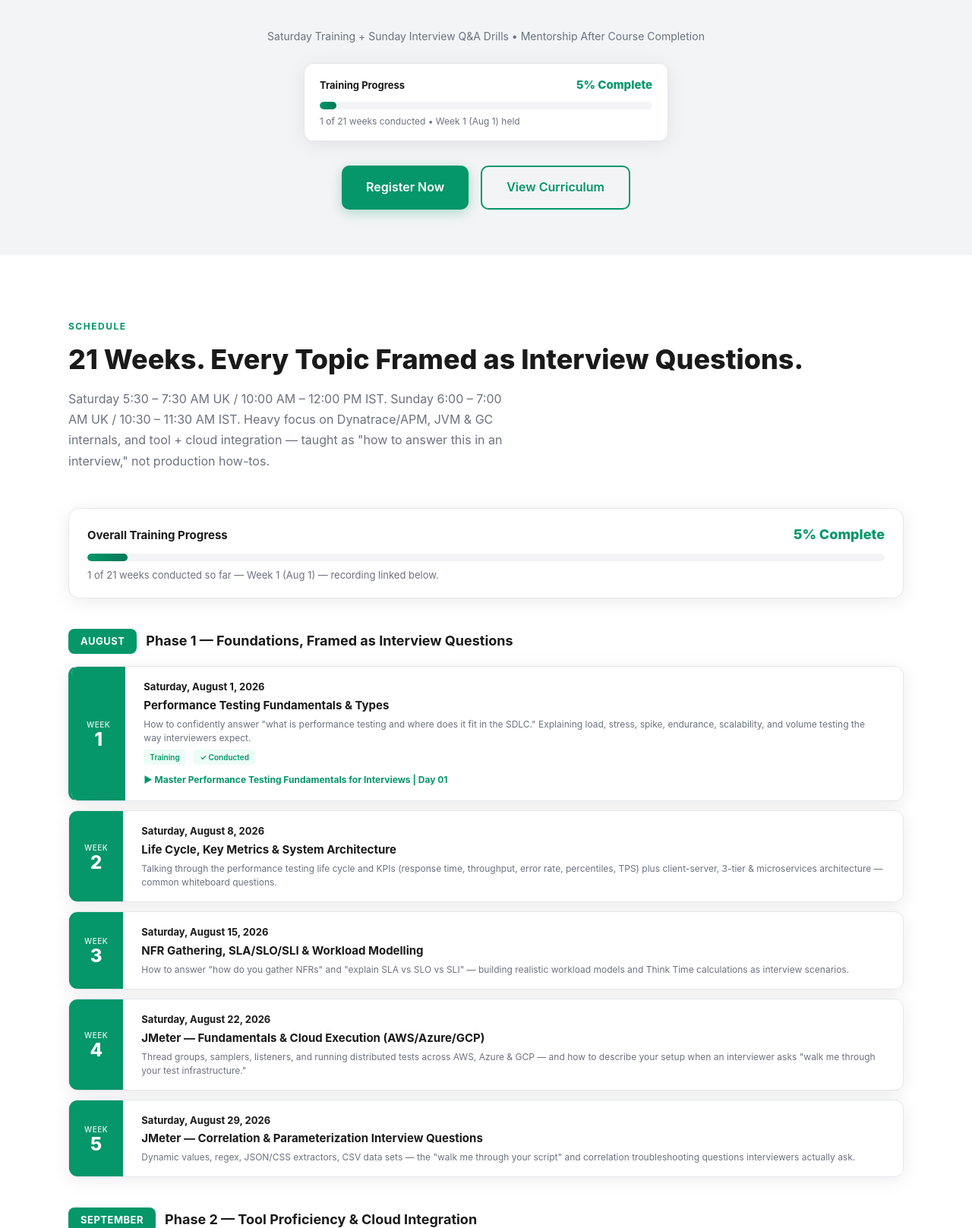
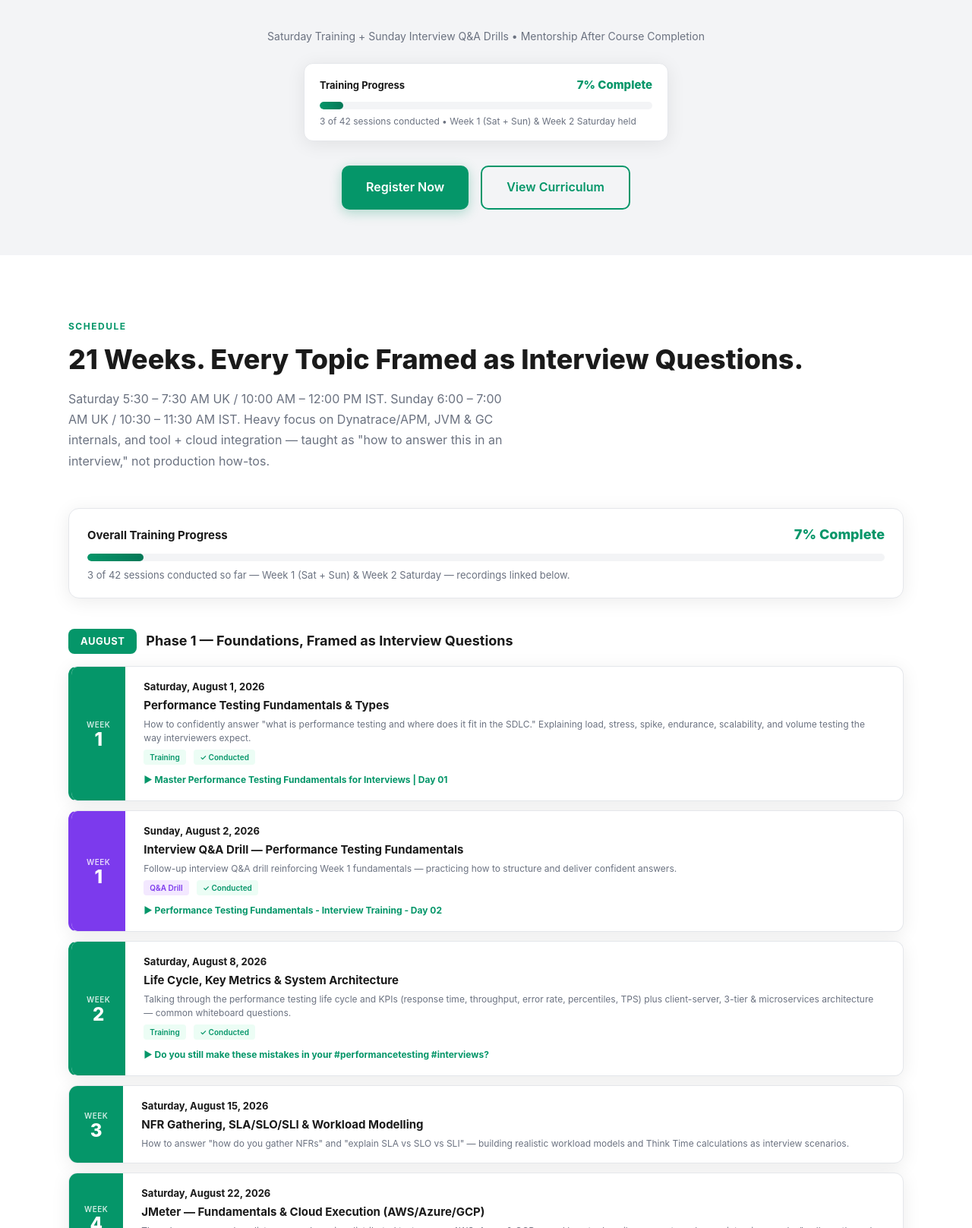
Before and after one commit to vasanthshanmugam/whats-new, a plain HTML site: page interview-prep.html in a window 1280 px wide. Shown: the part 590-2207 px from the top of the page at 76% size. Drawn offline with Linux system fonts and the light colour scheme.

Commit message:
Update latest videos

```diff
--- a/interview-prep.html
+++ b/interview-prep.html
@@ -185,8 +185,11 @@ section:nth-child(even){background:var(--light)}
   margin-top:6px;margin-right:6px;
 }
 .session-tag.training{background:var(--green-soft);color:var(--green)}
+.session-tag.qa-drill{background:#F3E8FF;color:#7C3AED}
 .session-tag.completed-tag{background:#ECFDF5;color:#059669}
 .session-card.completed{border-left:4px solid #059669}
+.session-card.sunday{border-left:4px solid #7C3AED}
+.session-num.sunday-num{background:#7C3AED}
 .watch-link{
   display:inline-flex;align-items:center;gap:5px;
   margin-top:8px;
@@ -412,10 +415,10 @@ footer .footer-links a:hover{color:var(--white)}
     <div class="hero-progress">
       <div class="progress-box-header">
         <h3>Training Progress</h3>
-        <span class="percent">5% Complete</span>
+        <span class="percent">7% Complete</span>
       </div>
-      <div class="progress-box-track"><div class="progress-box-fill" style="width:5%"></div></div>
-      <div class="progress-box-note">1 of 21 weeks conducted &bull; Week 1 (Aug 1) held</div>
+      <div class="progress-box-track"><div class="progress-box-fill" style="width:7%"></div></div>
+      <div class="progress-box-note">3 of 42 sessions conducted &bull; Week 1 (Sat + Sun) &amp; Week 2 Saturday held</div>
     </div>
     <div class="hero-buttons">
       <a href="#register" class="btn btn-primary">Register Now</a>
@@ -433,10 +436,10 @@ footer .footer-links a:hover{color:var(--white)}
     <div class="progress-box">
       <div class="progress-box-header">
         <h3>Overall Training Progress</h3>
-        <span class="percent">5% Complete</span>
+        <span class="percent">7% Complete</span>
       </div>
-      <div class="progress-box-track"><div class="progress-box-fill" style="width:5%"></div></div>
-      <div class="progress-box-note">1 of 21 weeks conducted so far &mdash; Week 1 (Aug 1) &mdash; recording linked below.</div>
+      <div class="progress-box-track"><div class="progress-box-fill" style="width:7%"></div></div>
+      <div class="progress-box-note">3 of 42 sessions conducted so far &mdash; Week 1 (Sat + Sun) &amp; Week 2 Saturday &mdash; recordings linked below.</div>
     </div>
 
     <!-- Month 1: August -->
@@ -458,12 +461,28 @@ footer .footer-links a:hover{color:var(--white)}
             <a href="https://youtu.be/EA0ssWxPM0k" class="watch-link" target="_blank" rel="noopener">&#9654; Master Performance Testing Fundamentals for Interviews | Day 01</a>
           </div>
         </div>
-        <div class="session-card">
+        <div class="session-card sunday completed">
+          <div class="session-num sunday-num"><span class="wk-label">Week</span><span class="wk-number">1</span></div>
+          <div class="session-info">
+            <div class="session-date">Sunday, August 2, 2026</div>
+            <div class="session-module">Interview Q&amp;A Drill &mdash; Performance Testing Fundamentals</div>
+            <div class="session-desc">Follow-up interview Q&amp;A drill reinforcing Week 1 fundamentals &mdash; practicing how to structure and deliver confident answers.</div>
+            <span class="session-tag qa-drill">Q&amp;A Drill</span>
+            <span class="session-tag completed-tag">&#10003; Conducted</span>
+            <br>
+            <a href="https://youtu.be/6DCuyKKhdwY" class="watch-link" target="_blank" rel="noopener">&#9654; Performance Testing Fundamentals - Interview Training - Day 02</a>
+          </div>
+        </div>
+        <div class="session-card completed">
           <div class="session-num"><span class="wk-label">Week</span><span class="wk-number">2</span></div>
           <div class="session-info">
             <div class="session-date">Saturday, August 8, 2026</div>
             <div class="session-module">Life Cycle, Key Metrics &amp; System Architecture</div>
             <div class="session-desc">Talking through the performance testing life cycle and KPIs (response time, throughput, error rate, percentiles, TPS) plus client-server, 3-tier &amp; microservices architecture &mdash; common whiteboard questions.</div>
+            <span class="session-tag training">Training</span>
+            <span class="session-tag completed-tag">&#10003; Conducted</span>
+            <br>
+            <a href="https://youtu.be/whrNX5cp6IA" class="watch-link" target="_blank" rel="noopener">&#9654; Do you still make these mistakes in your #performancetesting #interviews?</a>
           </div>
         </div>
         <div class="session-card">
```
Also changed, not shown: index.html (+6 -6 lines), jmeter-bootcamp.html (+10 -7 lines).
